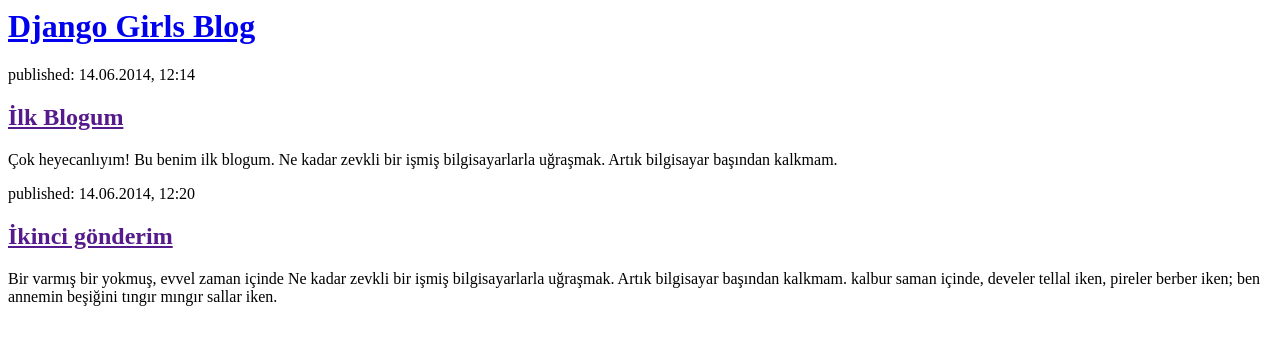
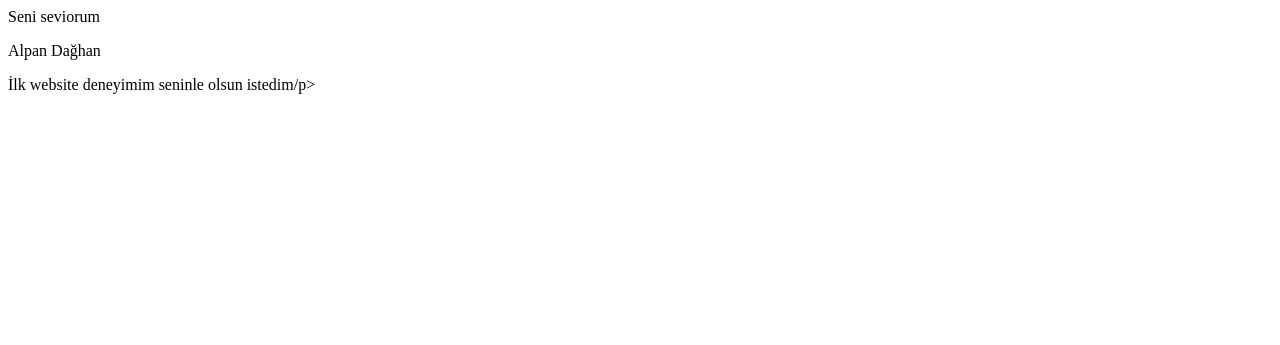
Before and after one commit to cokomij/my-first-blog, a Django app: page / in a window 1280 px wide. Shown: the top 345 px of the page. Run offline with Django 3.2, Linux system fonts and the light colour scheme.

Commit message:
Site için HTML dosyasını değiştirdim.

```diff
--- a/blog/templates/blog/post_list.html
+++ b/blog/templates/blog/post_list.html
@@ -2,22 +2,11 @@
 
 <html>
     <head>
-        <title>Django Girls blog</title>
+        <title>Nida'nın blogu</title>
     </head>
     <body>
-        <div>
-            <h1><a href="/">Django Girls Blog</a></h1>
-        </div>
-        <div>
-            <p>published: 14.06.2014, 12:14</p>
-            <h2><a href="">İlk Blogum</a></h2>
-            <p>Çok heyecanlıyım! Bu benim ilk blogum. Ne kadar zevkli bir işmiş bilgisayarlarla uğraşmak. Artık bilgisayar başından kalkmam. </p>
-        </div>
-
-        <div>
-            <p>published: 14.06.2014, 12:20</p>
-            <h2><a href="">İkinci gönderim</a></h2>
-            <p>Bir varmış bir yokmuş, evvel zaman içinde Ne kadar zevkli bir işmiş bilgisayarlarla uğraşmak. Artık bilgisayar başından kalkmam. kalbur saman içinde, develer tellal iken, pireler berber iken; ben annemin beşiğini tıngır mıngır sallar iken.</p>
-        </div>
+        <p>Seni seviorum</p>
+        <p>Alpan Dağhan</p>
+    <p>İlk website deneyimim seninle olsun istedim/p>
     </body>
 </html>
```
